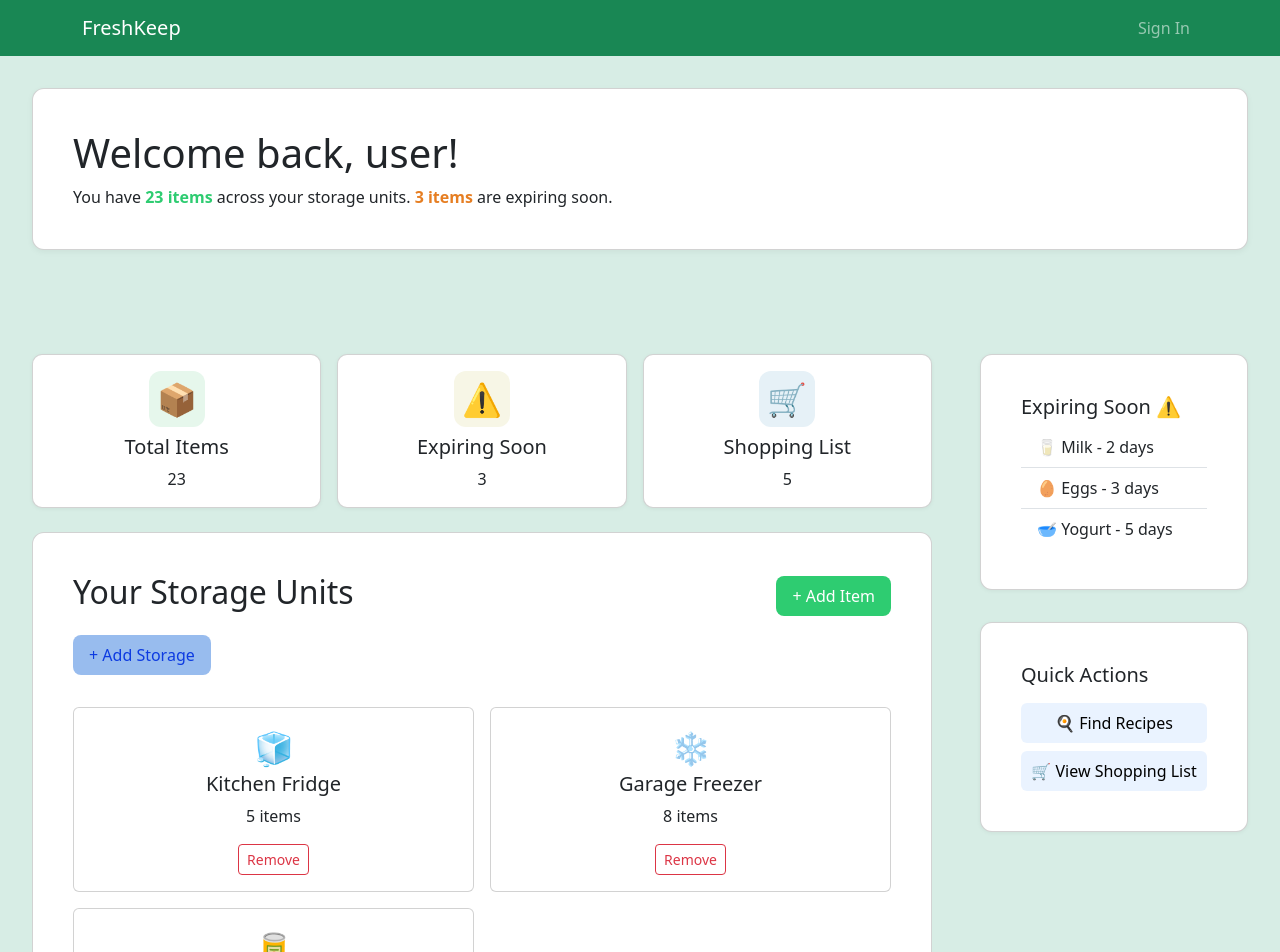
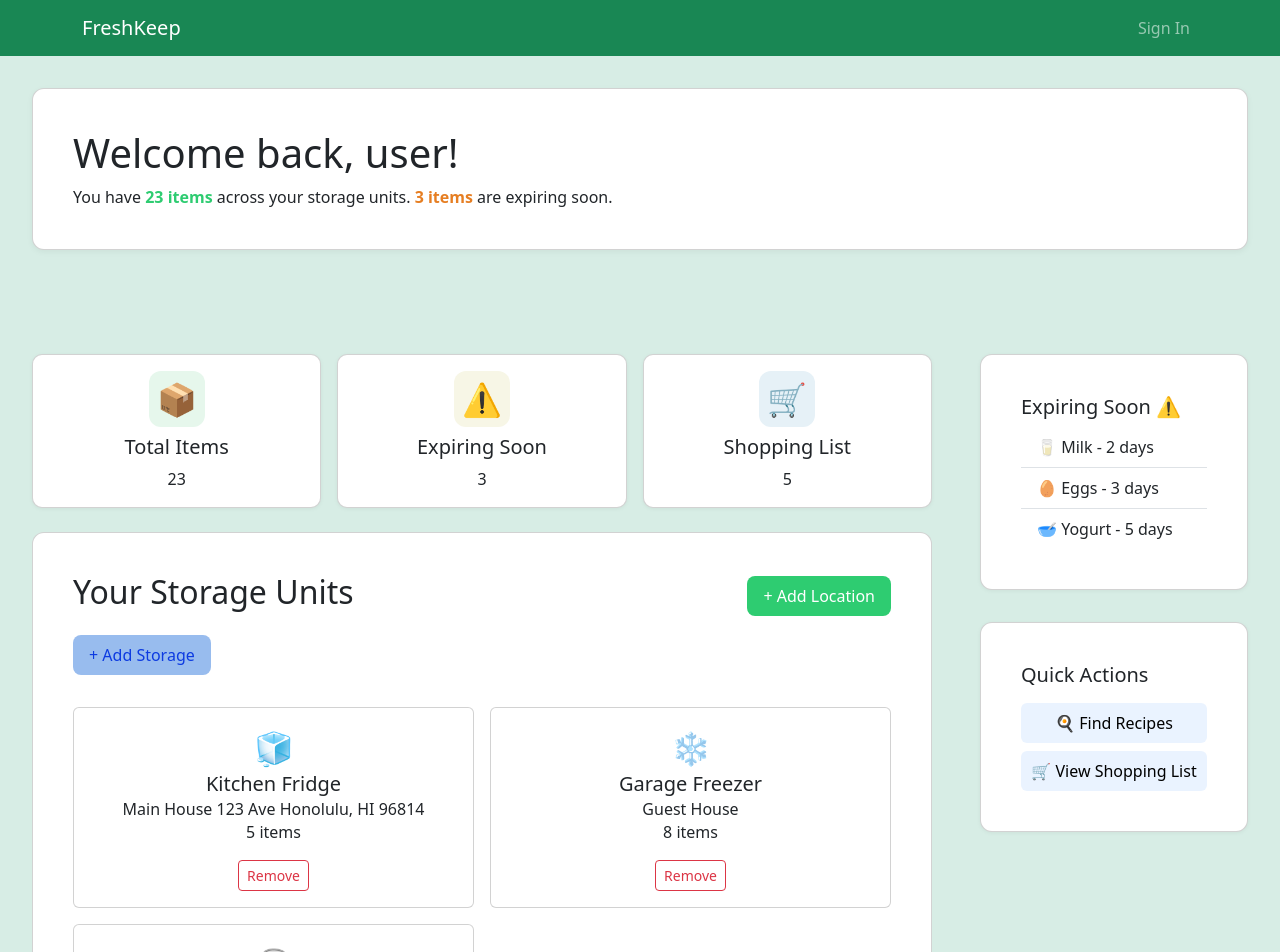
Before and after one commit to freshkeepuh/freshkeep, a Next.js app: page /dashboard in a window 1280 px wide. Shown: the top 952 px of the page. Built offline with nearby package versions, Linux system fonts and the light colour scheme; no server answers.

Commit message:
substituted type with location in Storage card subtitle

```diff
--- a/src/app/dashboard/page.tsx
+++ b/src/app/dashboard/page.tsx
@@ -9,6 +9,7 @@ import StorageList, { StorageType } from '@/components/dashboard/StorageList';
 import AddStorageModal, { NewStorageData } from '@/components/dashboard/AddStorageModal';
 import DashboardTileButton from '@/components/dashboard/DashboardTileButton';
 import styles from '../../styles/dashboard.module.css';
+// import defaultStorageAreas from '../../../config/settings.development.json';
 
 const DashboardPage = () => {
   const router = useRouter();
@@ -23,9 +24,10 @@ const DashboardPage = () => {
   useEffect(() => {
     // Mock data
     const mockData: StorageType[] = [
-      { id: 1, name: 'Kitchen Fridge', type: 'Fridge', itemCount: 5 },
-      { id: 2, name: 'Garage Freezer', type: 'Freezer', itemCount: 8 },
-      { id: 3, name: 'House Pantry', type: 'Pantry', itemCount: 10 },
+      // eslint-disable-next-line max-len
+      { id: 1, name: 'Kitchen Fridge', location: 'Main House 123 Ave Honolulu, HI 96814', type: 'Fridge', itemCount: 5 },
+      { id: 2, name: 'Garage Freezer', location: 'Guest House', type: 'Freezer', itemCount: 8 },
+      { id: 3, name: 'House Pantry', location: 'Main House 123 Ave Honolulu, HI 96814', type: 'Pantry', itemCount: 10 },
     ];
     setStorages(mockData);
     setTotalItems(mockData.reduce((sum, s) => sum + (s.itemCount || 0), 0));
@@ -123,7 +125,7 @@ const DashboardPage = () => {
                   className={`ms-2 ${styles.btnGreen}`}
                   onClick={() => router.push('/locations')}
                 >
-                  + Add Item
+                  + Add Location
                 </Button>
               </div>
 
--- a/src/components/dashboard/StorageList.tsx
+++ b/src/components/dashboard/StorageList.tsx
@@ -7,6 +7,7 @@ import styles from '../../styles/dashboard.module.css';
 export interface StorageType {
   id: number;
   name: string;
+  location?: string;
   type: 'Fridge' | 'Freezer' | 'Pantry' | 'Spice Rack' | 'Other';
   itemCount?: number;
 }
@@ -40,6 +41,7 @@ export default function StorageList({ storages, onRemove }: StorageListProps) {
             <Card.Body className="text-center">
               <div className={styles.storageIcon}>{getIcon(storage.type)}</div>
               <Card.Title>{storage.name}</Card.Title>
+              <Card.Subtitle>{storage.location}</Card.Subtitle>
               <Card.Text>
                 {storage.itemCount || 0}
                 {' '}
```
